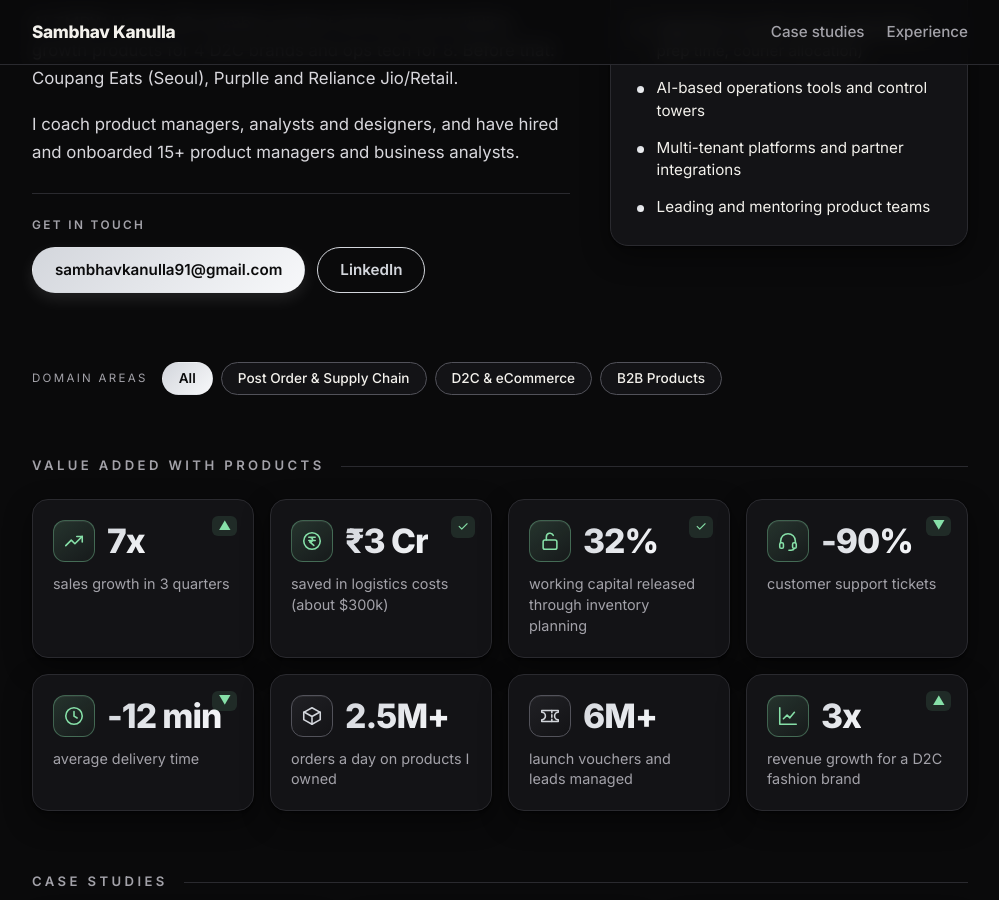
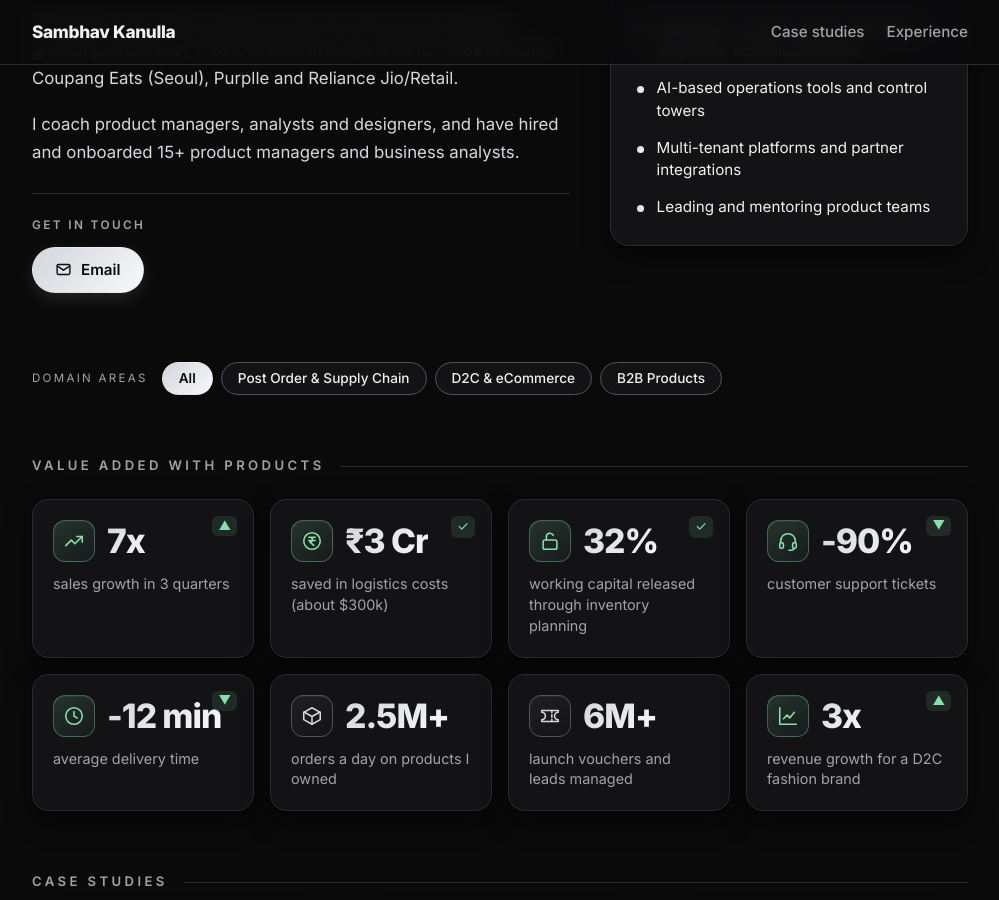
Before and after one commit to sambhavkanulla/sambhavkanulla.github.io, a Jekyll site: the page built from index.html, in a window 1280 px wide and 900 px high, scrolled down 851 px. Shown: the whole window, without its empty margins (140-1139 px from the left). Built offline with Jekyll 4.4.1, drawn with Linux system fonts in a browser that asks for light colours.

Commit message:
Home: single Email button in About Me, remove duplicate LinkedIn
Co-Authored-By: Claude Sonnet 5.5 <noreply@anthropic.com>
Claude-Session: https://claude.ai/code/session_01PrKmB98M39T9226rhsuyd2

```diff
--- a/index.html
+++ b/index.html
@@ -33,8 +33,7 @@ title: "Product Leader"
       <div class="about-contact">
         <p class="about-contact-label">Get in touch</p>
         <p class="cta-row">
-          <a class="btn" href="mailto:{{ p.email }}">{{ p.email }}</a>
-          <a class="btn btn-ghost" href="{{ p.linkedin }}" target="_blank" rel="noopener">LinkedIn</a>
+          <a class="btn" href="mailto:{{ p.email }}" title="{{ p.email }}"><svg viewBox="0 0 24 24" aria-hidden="true"><rect x="3" y="5" width="18" height="14" rx="2"/><path d="M3 7l9 6 9-6"/></svg>Email</a>
         </p>
       </div>
     </div>
```
